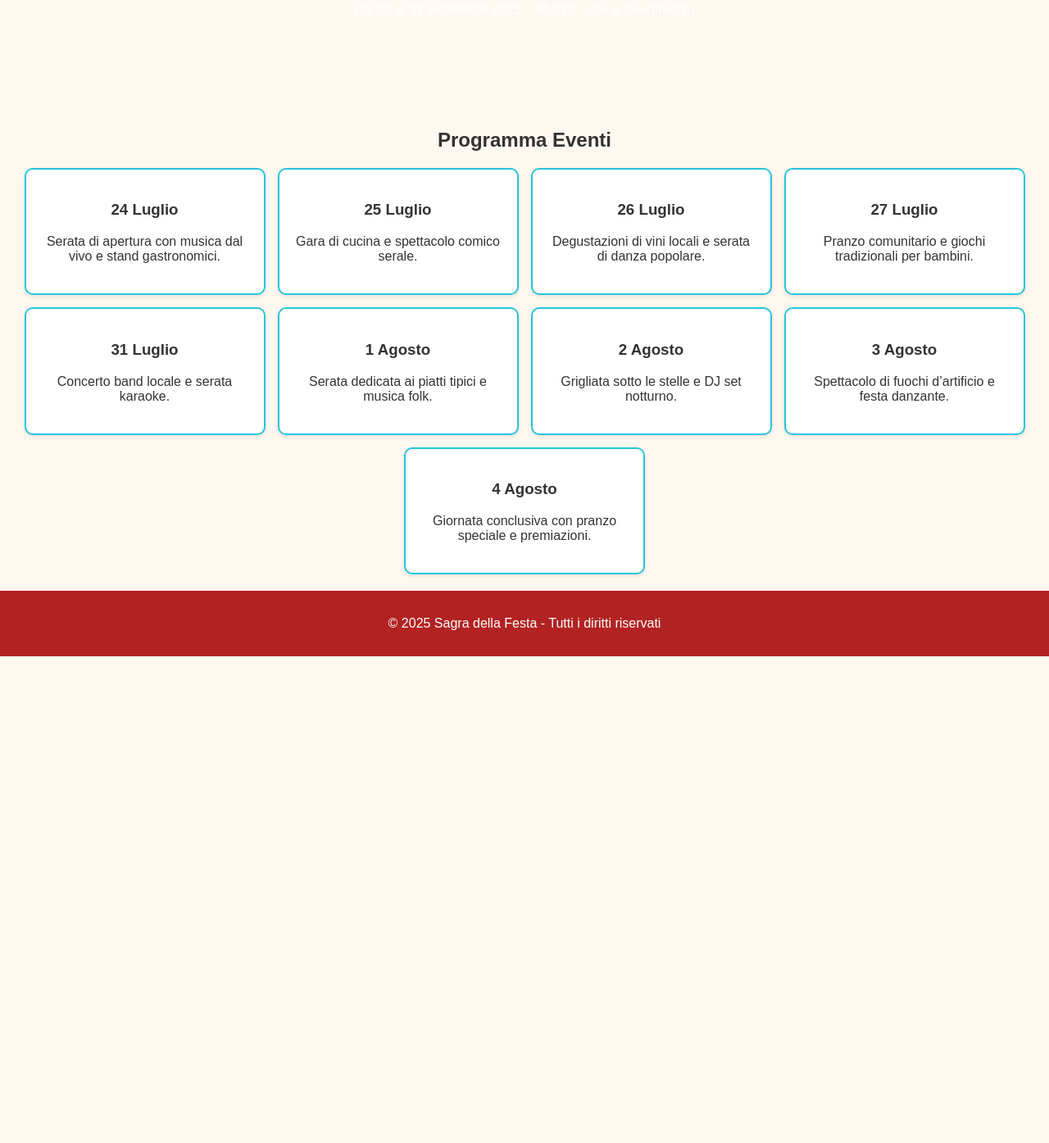
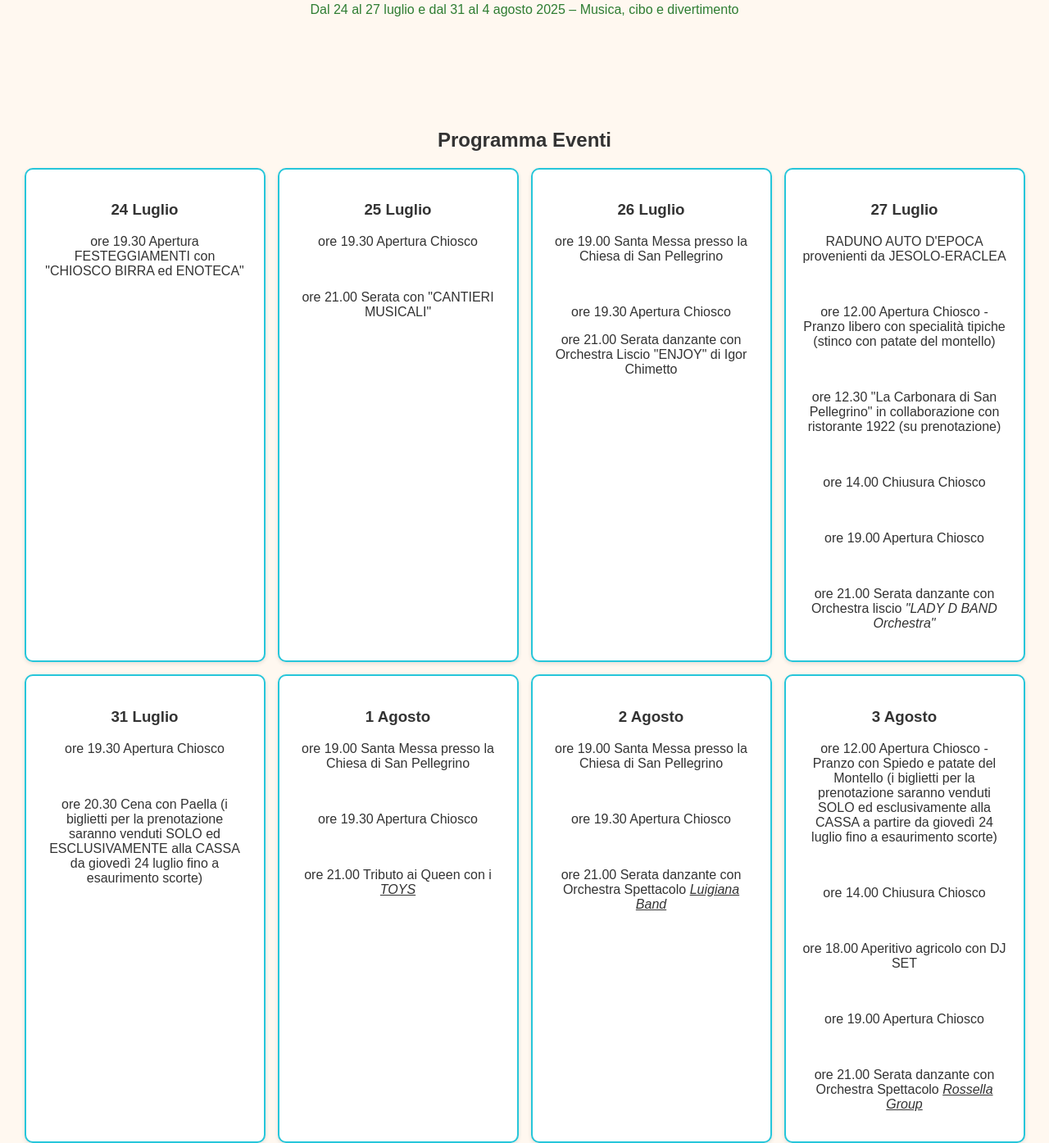
Before and after one commit to iceandre/sagra-festa, a plain HTML site: page index.html in a window 1280 px wide. Shown: the part 205-1600 px from the top of the page at 82% size. Before the commit the page ends 1006 px from the top, so only its background shows below. Drawn offline with Linux system fonts and the light colour scheme.

Commit message:
aggiornati tutti gli eventi in maniera coerente alla sagra. scritta di benvenuto non piu bianca ma verde

```diff
--- a/index.html
+++ b/index.html
@@ -19,8 +19,8 @@
   </nav>
 
   <header class="hero">
-    <h1>Benvenuti alla Sagra della Festa!</h1>
-    <p>Dal 20 al 22 Settembre 2025 – Musica, cibo e divertimento</p>
+    <h1>Benvenuti alla Sagra di San Pellegrino!</h1>
+    <p>Dal 24 al 27 luglio e dal 31 al 4 agosto 2025 – Musica, cibo e divertimento</p>
   </header>
 
   <main>
@@ -29,39 +29,58 @@
   <div class="eventi-container">
     <div class="evento-box">
       <h3>24 Luglio</h3>
-      <p>Serata di apertura con musica dal vivo e stand gastronomici.</p>
+      <p>ore 19.30 Apertura FESTEGGIAMENTI con "CHIOSCO BIRRA ed ENOTECA"</p>
     </div>
     <div class="evento-box">
       <h3>25 Luglio</h3>
-      <p>Gara di cucina e spettacolo comico serale.</p>
+      <p>ore 19.30 Apertura Chiosco</p><br>
+      <p>ore 21.00 Serata con "CANTIERI MUSICALI"</p>
     </div>
     <div class="evento-box">
       <h3>26 Luglio</h3>
-      <p>Degustazioni di vini locali e serata di danza popolare.</p>
+      <p>ore 19.00 Santa Messa presso la Chiesa di San Pellegrino</p><br>
+      <p>ore 19.30 Apertura Chiosco</p>
+      <p>ore 21.00 Serata danzante con Orchestra Liscio "ENJOY" di Igor Chimetto</p>
     </div>
     <div class="evento-box">
       <h3>27 Luglio</h3>
-      <p>Pranzo comunitario e giochi tradizionali per bambini.</p>
+      <p>RADUNO AUTO D'EPOCA provenienti da JESOLO-ERACLEA </p><br>
+      <p>ore 12.00 Apertura Chiosco - Pranzo libero con specialità tipiche (stinco con patate del montello)</p><br>
+      <p>ore 12.30 "La Carbonara di San Pellegrino" in collaborazione con ristorante 1922 (su prenotazione)</p><br>
+      <p>ore 14.00 Chiusura Chiosco</p><br>
+      <p>ore 19.00 Apertura Chiosco</p><br>
+      <p>ore 21.00 Serata danzante con Orchestra liscio <i>"LADY D BAND Orchestra"</i></p>
     </div>
     <div class="evento-box">
       <h3>31 Luglio</h3>
-      <p>Concerto band locale e serata karaoke.</p>
+      <p>ore 19.30 Apertura Chiosco</p><br>
+      <p>ore 20.30 Cena con Paella (i biglietti per la prenotazione saranno venduti SOLO  ed ESCLUSIVAMENTE alla CASSA da giovedì 24 luglio fino a esaurimento scorte)</p>
     </div>
     <div class="evento-box">
       <h3>1 Agosto</h3>
-      <p>Serata dedicata ai piatti tipici e musica folk.</p>
+      <p>ore 19.00 Santa Messa presso la Chiesa di San Pellegrino</p><br>
+      <p>ore 19.30 Apertura Chiosco</p><br>
+      <p>ore 21.00 Tributo ai Queen con i <u><i>TOYS</i></u></p>
     </div>
     <div class="evento-box">
       <h3>2 Agosto</h3>
-      <p>Grigliata sotto le stelle e DJ set notturno.</p>
+      <p>ore 19.00 Santa Messa presso la Chiesa di San Pellegrino</p><br>
+      <p>ore 19.30 Apertura Chiosco</p><br>
+      <p>ore 21.00 Serata danzante con Orchestra Spettacolo <u><i>Luigiana Band</i></u></p>
     </div>
     <div class="evento-box">
       <h3>3 Agosto</h3>
-      <p>Spettacolo di fuochi d’artificio e festa danzante.</p>
+      <p>ore 12.00 Apertura Chiosco - Pranzo con Spiedo e patate del Montello (i biglietti per la prenotazione saranno venduti SOLO ed esclusivamente alla CASSA a partire da giovedì 24 luglio fino a esaurimento scorte)</p><br>
+      <p>ore 14.00 Chiusura Chiosco</p><br>
+      <p>ore 18.00 Aperitivo agricolo con DJ SET</p><br>
+      <p>ore 19.00 Apertura Chiosco</p><br>
+      <p>ore 21.00 Serata danzante con Orchestra Spettacolo <u><i>Rossella Group</i></u></p>
     </div>
     <div class="evento-box">
       <h3>4 Agosto</h3>
-      <p>Giornata conclusiva con pranzo speciale e premiazioni.</p>
+      <p>ore 19.30 apertura chiosco </p><br>
+      <p>ore 21.00 serata cover band rock 70/80 con <u>ANIMA GROUP 305</u></p>
+      <p><h1>SEGUIRA GRANDE SPETTACOLO PIROTECNICO</h1></p>
     </div>
   </div>
 </section>
@@ -69,7 +88,7 @@
   </main>
 
   <footer>
-    <p>&copy; 2025 Sagra della Festa - Tutti i diritti riservati</p>
+    <p>&copy; 2025 Sagra di San Pellegrino - Tutti i diritti riservati</p>
   </footer>
 </body>
 </html>
--- a/style.css
+++ b/style.css
@@ -48,7 +48,7 @@ body {
 .hero {
   background: url('img/volantino.jpg') center/cover no-repeat;
   text-align: center;
-  color: white;
+  color: #2e7d32;
   padding: 80px 20px;
 }
 
```
